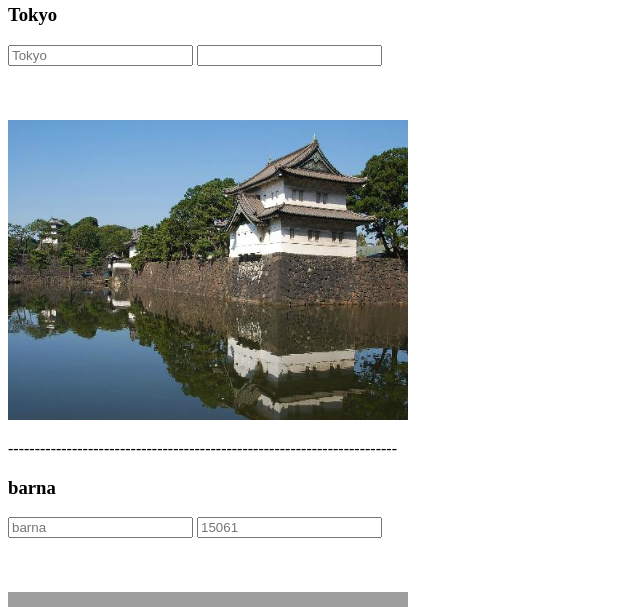
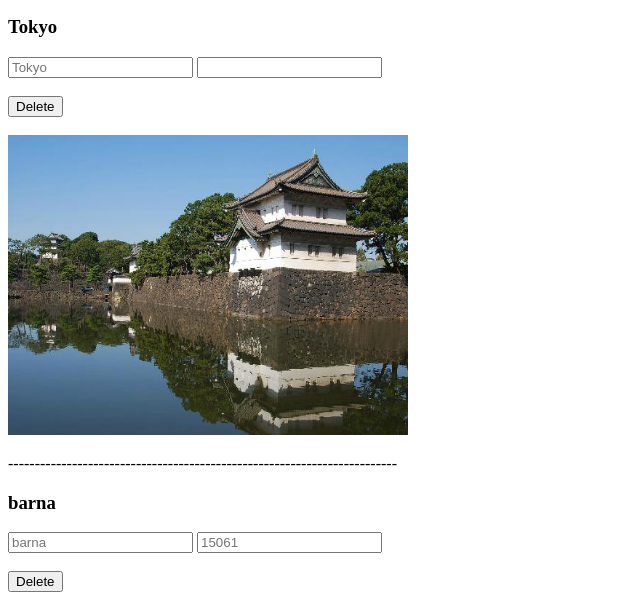
Before and after one commit to Paymer/formation-frontend, a website built with webpack: page 05-angularjs/public/index.html in a window 1280 px wide. Shown: the part 3486-4093 px from the top of the page, without its empty margins (0-640 px from the left). Built offline with nearby package versions, Linux system fonts and the light colour scheme; some packages are replaced by stand-ins of ours; data requests are answered from the project's data file; grey boxes are pictures that could not be loaded.

Commit message:
TP05 - tp05 corrected

```diff
--- a/05-angularjs/src/tp05/tripList.html
+++ b/05-angularjs/src/tp05/tripList.html
@@ -9,13 +9,16 @@
 
 <div ng-repeat="item in ctrl.data">
     <h3>{{item.name}}</h3>
-    <input id="City" name="City" ng-model="name" type="text" placeholder={{item.name}} >
-    <input id="Price" name="Price" ng-model="price" type="text" placeholder={{item.price}}><br></br>
-    <button ng-show="name.ng-pristine" ng-click="ctrl.modify(item.id, name, price)">Modify</button>
-    <button ng-show="" ng-click="ctrl.substitute(item.id, name, price)">Substitute</button>
-    <button ng-show="" ng-click="ctrl.delete(item.id)">Delete</button><br></br>
+    <form name="form">
+         <input id="city" name="City" ng-model="name" type="text" placeholder={{item.name}} >
+    <input id="price" name="Price" ng-model="price" type="text" placeholder={{item.price}}><br></br>
+    <button ng-show="form.City.$dirty || form.Price.$dirty" ng-click="ctrl.modify(item.id, name, price)">Modify</button>
+    <button ng-show="form.City.$dirty || form.Price.$dirty" ng-click="ctrl.substitute(item.id, name, price)">Substitute</button>
+    <button  ng-click="ctrl.delete(item.id)">Delete</button><br></br>
     <img height="300" width="400" ng-src = "{{item.imageUrl}}">
-    <p>-------------------------------------------------------------------------</p>
+
+    </form>
+       <p>-------------------------------------------------------------------------</p>
 
 </div>
 
```
